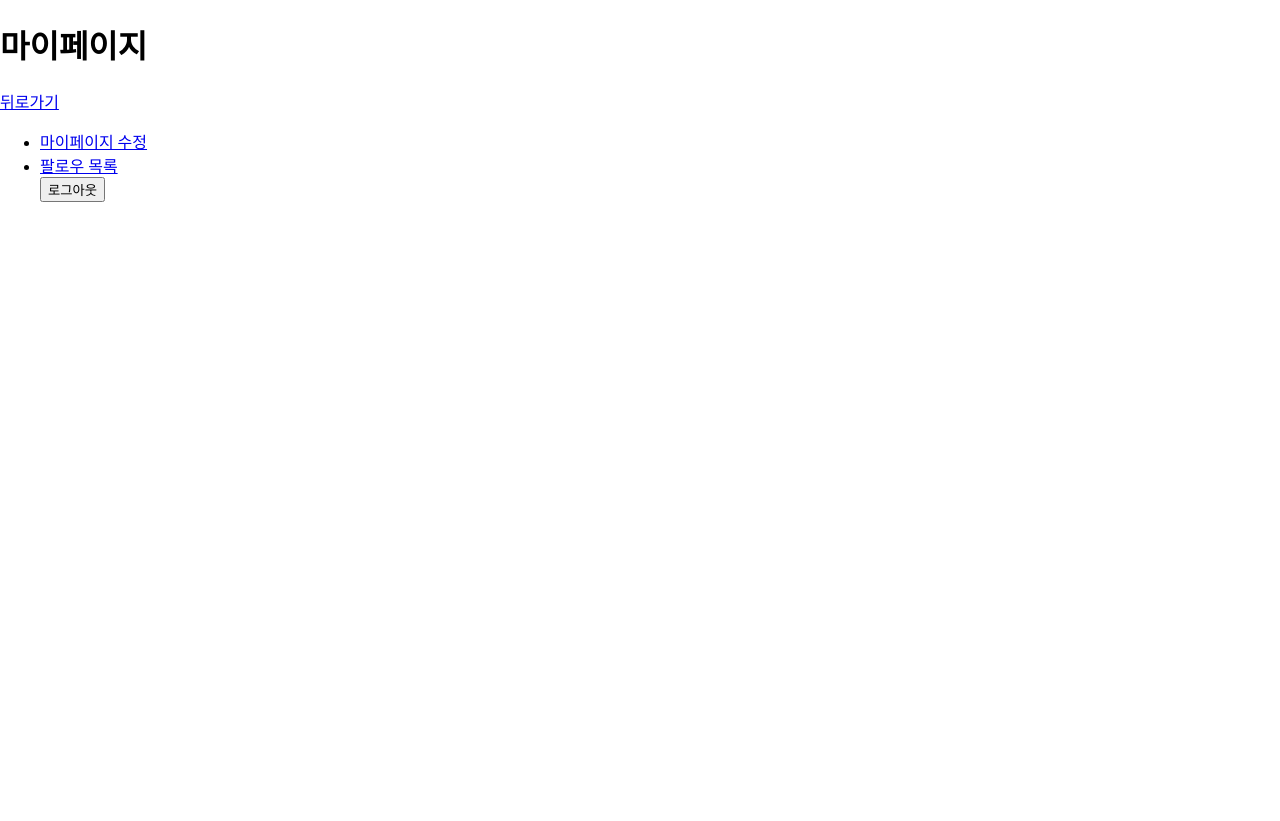
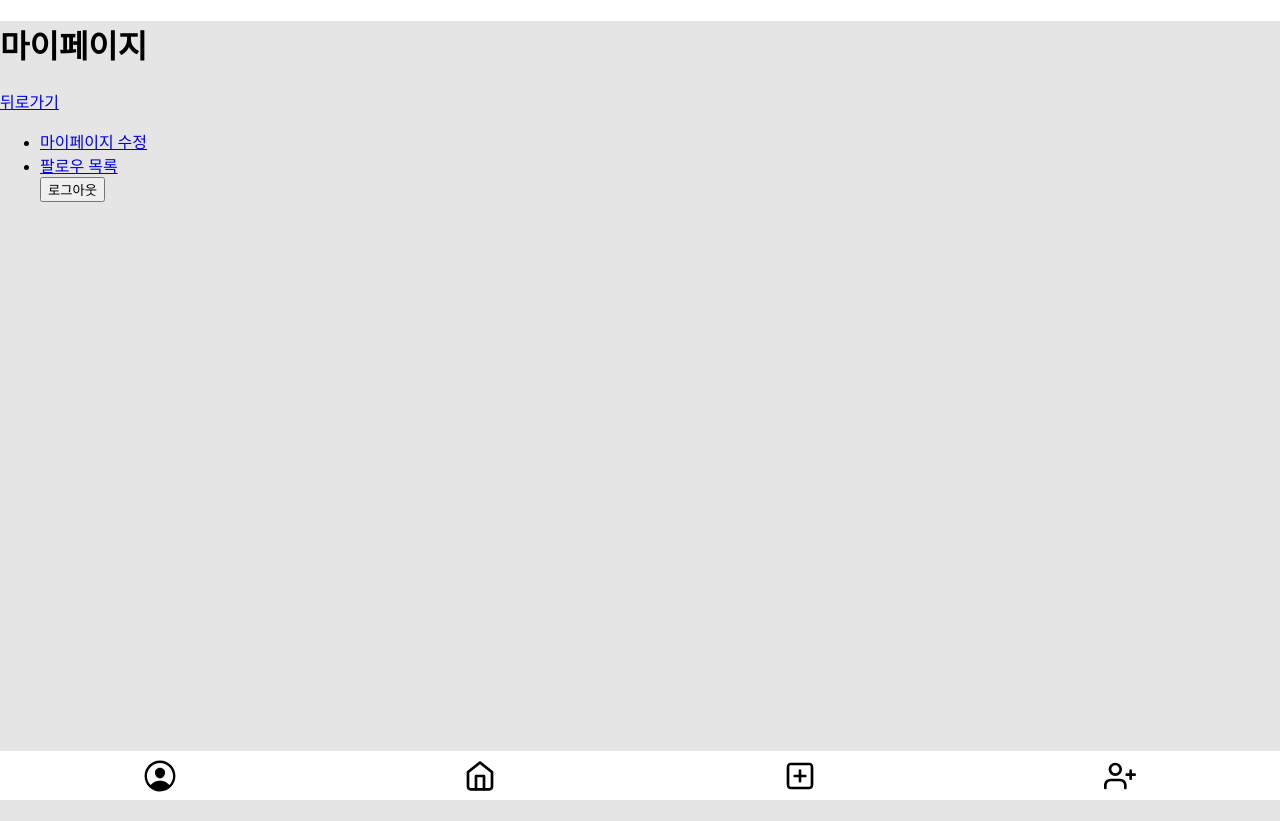
Before and after one commit to joan-KIM/soboro, a React (Create React App) app: page /profile in a window 1280 px wide. Before the commit the page ends 800 px from the top, so only its background shows below. Built offline with nearby package versions, Linux system fonts and the light colour scheme; no server answers; the database is empty; sample sign-in values are in the browser's storage; a web font is replaced by a local one.

Commit message:
내비게이션 하단 고정, 필요한 페이지에 추가 #64

```diff
--- a/src/components/common/Navigation.jsx
+++ b/src/components/common/Navigation.jsx
@@ -6,12 +6,14 @@ import styled from 'styled-components';
 const Nav = styled.ul`
   width: 100%;
   height: 49px;
-  // background: yellow;
+  background: #FFFFFF;
   display: flex;
   align-items: center;
   list-style: none;
   margin: 0;
   padding: 0;
+  position: fixed;
+  bottom: 0;
 `;
 
 const List = styled.li`
--- a/src/pages/CreateEventPage.jsx
+++ b/src/pages/CreateEventPage.jsx
@@ -1,5 +1,6 @@
 import React from 'react';
 import {Link} from 'react-router-dom';
+import Navigation from '../components/common/Navigation';
 import Store from '../components/Store';
 
 export default function CreateEventPage() {
@@ -8,6 +9,7 @@ export default function CreateEventPage() {
       <h1>이벤트 등록 페이지</h1>
       <Link to="/">뒤로가기</Link>
       <Store />
+      <Navigation />
     </div>
   );
 }
--- a/src/pages/ProfilePage.jsx
+++ b/src/pages/ProfilePage.jsx
@@ -1,11 +1,18 @@
 import React from 'react';
 import {Link} from 'react-router-dom';
 import {useAuth} from '../hooks/useAuth';
+import styled from 'styled-components';
+import Navigation from '../components/common/Navigation';
+
+const Page = styled.div`
+  background: #E5E5E5;
+  height: 100vh;
+`;
 
 export default function ProfilePage() {
   const {logout} = useAuth();
   return (
-    <div>
+    <Page>
       <h1>마이페이지</h1>
       <Link to="/">뒤로가기</Link>
       <ul>
@@ -17,6 +24,8 @@ export default function ProfilePage() {
         </li>
         <button onClick={() => logout()}>로그아웃</button>
       </ul>
-    </div>
+
+      <Navigation />
+    </Page>
   );
 }
--- a/src/pages/SearchFriendsPage.jsx
+++ b/src/pages/SearchFriendsPage.jsx
@@ -1,11 +1,13 @@
 import React from 'react';
 import {Link} from 'react-router-dom';
+import Navigation from '../components/common/Navigation';
 
 export default function SearchFriendsPage() {
   return (
     <div>
       <h1>팔로우 검색/추가 페이지</h1>
       <Link to="/">뒤로가기</Link>
+      <Navigation />
     </div>
   );
 }
```
